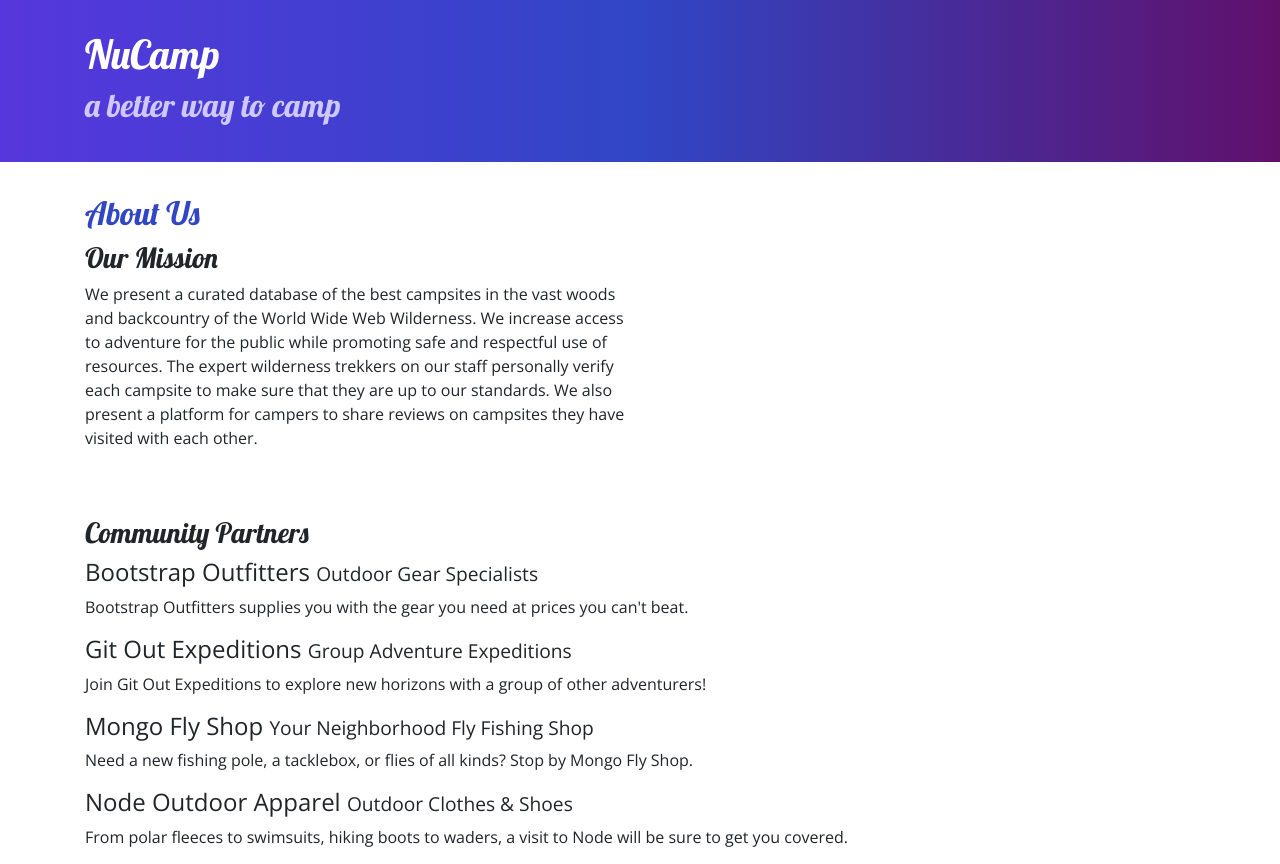
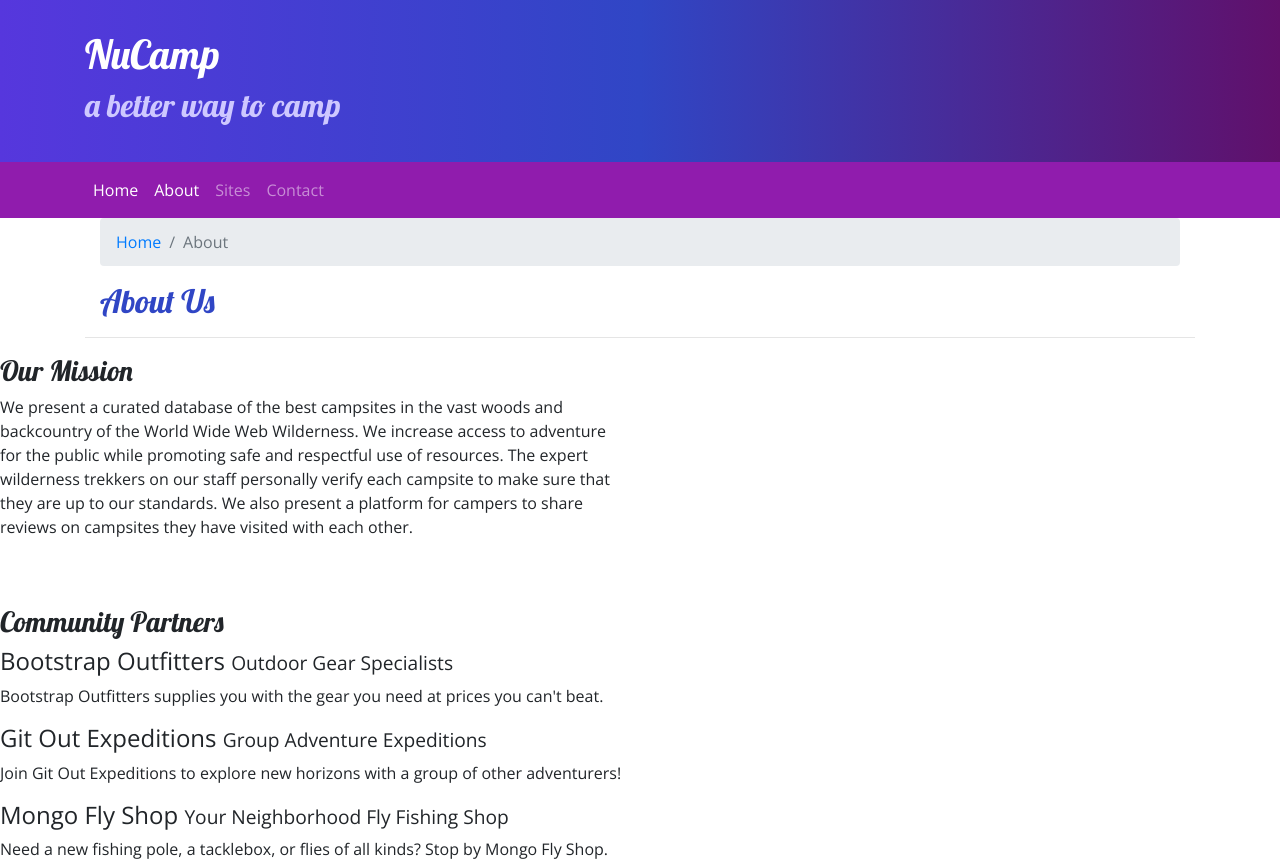
Before and after one commit to rmriddick/campsite-bootstrap, a website: page aboutus.html in a window 1280 px wide. Shown: the top 864 px of the page. Drawn offline with nearby package versions, Linux system fonts and the light colour scheme.

Commit message:
Navbar and Breadcrumbs

```diff
--- a/aboutus.html
+++ b/aboutus.html
@@ -29,11 +29,37 @@
         </div>
     </header>
 
+    <nav class="navbar navbar-expand-sm navbar-dark sticky-top">
+        <div class="container">
+          <button
+            class="navbar-toggler ml-auto"
+            type="button"
+            data-toggle="collapse"
+            data-target="#nucampNavbar">
+            <span class="navbar-toggler-icon"></span>
+          </button>
+          <div class="collapse navbar-collapse" id="nucampNavbar">
+            <ul class="navbar-nav">
+              <li class="nav-item active">
+                <a class="nav-link" href="index.html">Home</a>
+              </li>
+              <li class="nav-item active">
+                <a class="nav-link" href="#">About</a>
+              </li>
+              <li class="nav-item"><a class="nav-link" href="#">Sites</a></li>
+              <li class="nav-item"><a class="nav-link" href="#">Contact</a></li>
+            </ul>
+          </div>
+        </div>
+      </nav>
+
     <div class="container">
-
-        <div class="row">
-            <div class="col-sm-12">
-                <h2>About Us</h2>
+        <div class="col">
+            <ol class="breadcrumb">
+                <li class="breadcrumb-item"><a href="index.html">Home</a></li>
+                <li class="breadcrumb-item active">About</li>
+            </ol>
+            <h2>About Us</h2>
             </div>
             <hr />
         </div>
--- a/css/styles.css
+++ b/css/styles.css
@@ -20,6 +20,7 @@ footer {
 }
 
 .jumbotron {
+    margin: 0;
     padding: 30px;
     background-image: linear-gradient(to right, #5637DD, #3046C5, #60106B);
     color: white;
@@ -30,3 +31,7 @@ footer {
     border-bottom: 1px ridge;
     min-height: 200px;
 }
+
+.navbar {
+    background-color: #901CAD;
+}
```
Also changed, not shown: index.html (+44 -9 lines).
